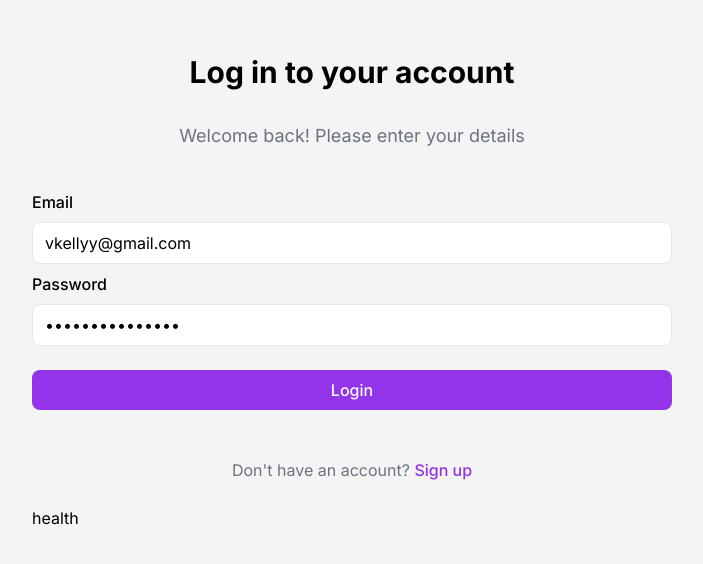
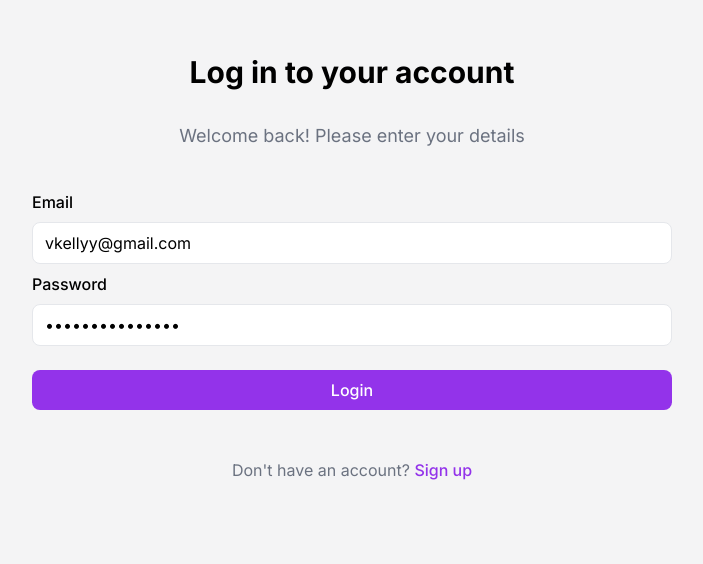
Before and after one commit to NessJade96/AchivCraft, a React (Vite) app in the folder client/: page /login in a window 1280 px wide. Shown: the part 106-670 px from the top of the page, without its empty margins (288-991 px from the left). Built offline with nearby package versions, Linux system fonts and the light colour scheme.

Commit message:
tidy for deploy

```diff
--- a/client/src/pages/Login.tsx
+++ b/client/src/pages/Login.tsx
@@ -40,21 +40,12 @@ export function Login() {
       <p className="text-center py-6 text-gray-500">
         Don't have an account? <Link to="/signup">Sign up</Link>
       </p>
-      <Form method="POST">
-        <button name="intent" value="health">
-          health
-        </button>
-      </Form>
     </div>
   );
 }
 
 export async function action({ request }: ActionFunctionArgs) {
   const formData = await request.formData();
-
-  if (formData.get("intent") === "health") {
-    return fetch(`${import.meta.env.VITE_API_URL}/health`);
-  }
 
   const email = formData.get("email");
   const password = formData.get("password");
```
